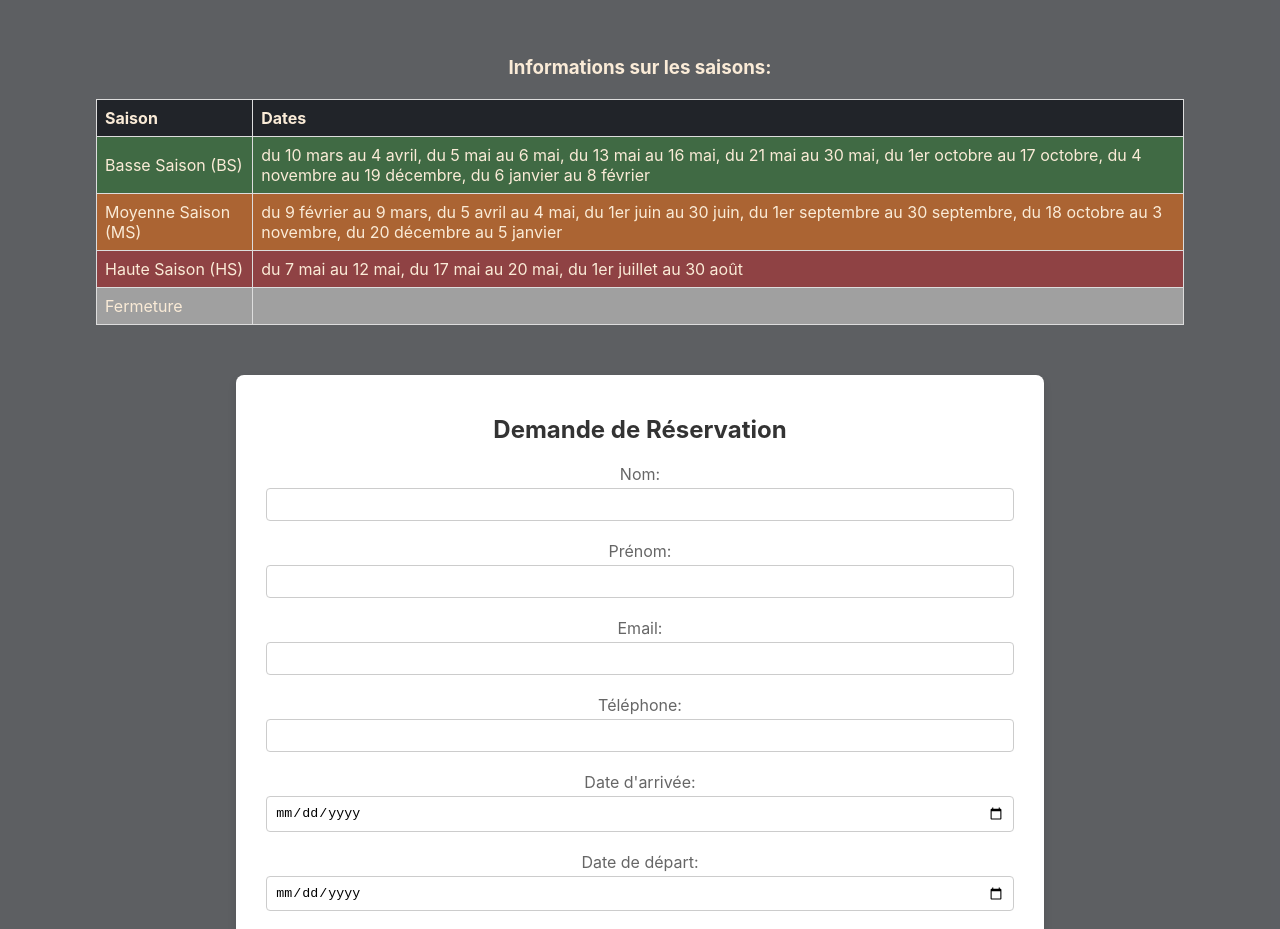
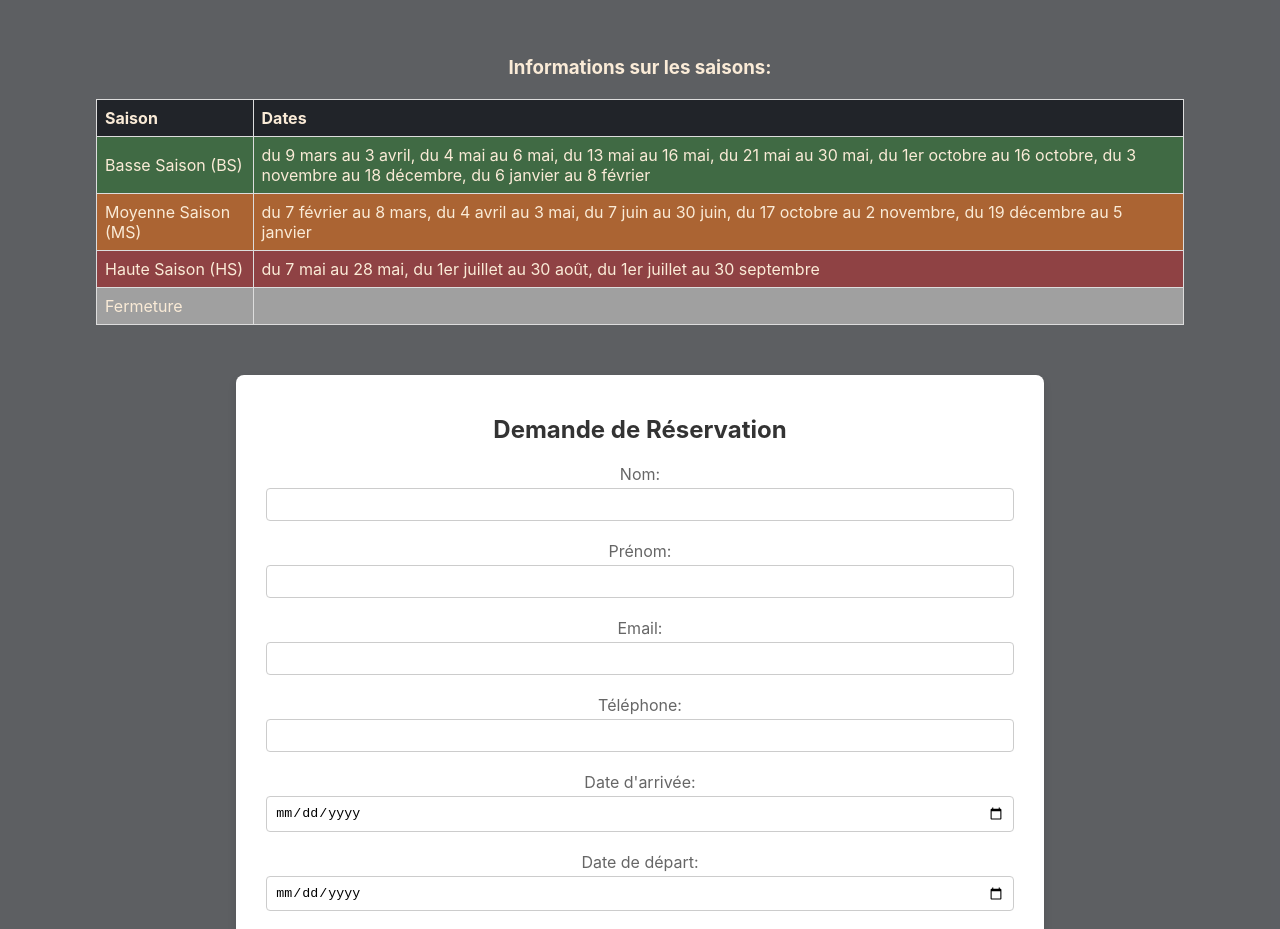
Before and after one commit to MaximeCerjak/lecapdambre, a React (Create React App) app: page / in a window 1280 px wide. Shown: the part 2042-2971 px from the top of the page. Built offline with nearby package versions, Linux system fonts and the light colour scheme.

Commit message:
changement saisons

```diff
--- a/src/data/const.js
+++ b/src/data/const.js
@@ -4,9 +4,9 @@ export const dej = 9.5;
 export const taxe = 0.99;
 
 export const closeDate = []
-export const BS = ["10/03-04/04", "05/05-06/05", "13/05-16/05", "21/05-30/05", "01/10-17/10", "04/11-19/12", "06/01-08/02"];
-export const MS = ["09/02-09/03", "05/04-04/05", "01/06-30/06", "01/09-30/09","18/10-03/11", "20/12-05/01"];
-export const HS = ["07/05-12/05", "17/05-20/05", "01/07-30/08"];
+export const BS = ["09/03-03/04", "04/05-06/05", "13/05-16/05", "21/05-30/05", "01/10-16/10", "03/11-18/12", "06/01-08/02"];
+export const MS = ["07/02-08/03", "04/04-03/05", "07/06-30/06","17/10-02/11", "19/12-05/01"];
+export const HS = ["07/05-28/05", "01/07-30/08", "01/07-30/09"];
 
 export const services = [
     {
```
